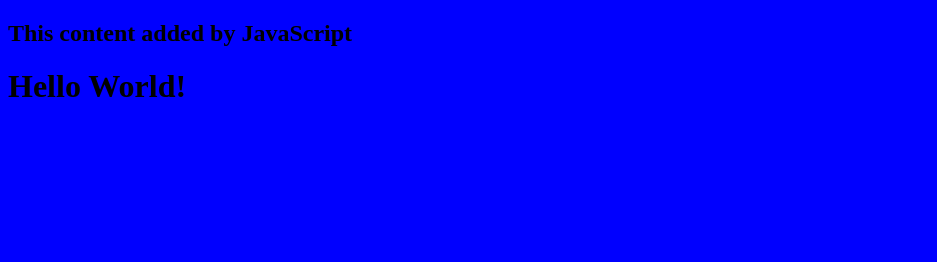
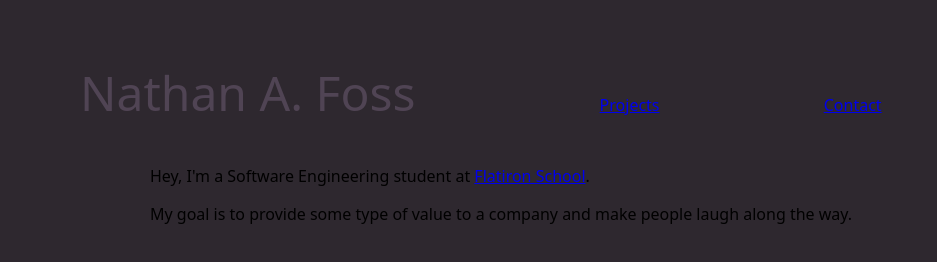
Before and after one commit to DosLlamas/my-personal-website, a plain HTML site: page index.html in a window 1280 px wide. Shown: the whole page, without its empty margins (0-937 px from the left). Drawn offline with Linux system fonts and the light colour scheme.

Commit message:
link my github page, contact and write aboutMe

```diff
--- a/index.html
+++ b/index.html
@@ -1,11 +1,30 @@
 <!DOCTYPE html>
 <html lang="en">
 <head>
-    <link rel="stylesheet" href="style.css" />
-    <title>My Personal Website</title>
+    <script src="script.js"></script>
+    <title>Nathan A. Foss</title>
 </head>
 <body>
-    <script src="script.js"></script>
-    <h1>Hello World!</h1>
+    <link rel="stylesheet" href="style.css" />
+    <div id="header">
+        <span id="name">Nathan A. Foss</span>
+            <ul id="mainpage">
+                <li>
+                    <A HREF = "https://github.com/DosLlamas/">Projects</A>
+                </li>
+                </li>
+                <li>
+                    <A HREF = "https://www.linkedin.com/in/nathan-foss-1651521bb/">Contact</A>
+                </li>
+            </ul>
+    </div>
+    <div id="aboutMe">
+        <p>
+            Hey, I'm a Software Engineering student at <a href="https://flatironschool.com/">Flatiron School</a>.
+        </p>
+        <p>
+            My goal is to provide some type of value to a company and make people laugh along the way.
+        </p>
+    </div>
 </body>
 </html>
--- a/script.js
+++ /dev/null
@@ -1,3 +0,0 @@
-const h2 = document.createElement("h2");
-h2.textContent = "This content added by JavaScript";
-document.querySelector("body").appendChild(h2);
--- a/style.css
+++ b/style.css
@@ -1,3 +1,28 @@
 body {
-    background: blue;
-  }
+    background-color: rgb(46, 40, 47);
+        margin: 0;
+        padding: 0;
+        font-family: 'Noto Sans', sans-serif;
+
+}
+#header {
+	margin-left:  80px;
+	margin-top:   60px;
+	margin-right: 80px;
+}
+#name {
+	font-size: 36pt;
+	color: #504454;
+	margin-right: 20px;
+}
+#mainpage, #mainpage li {
+	display: inline;
+	margin:  40px;
+	padding: 40px;
+}
+#aboutMe {
+    margin-top:   40px;
+	width: 800px;
+	margin-left:  150px;
+	margin-right: 80px;
+}
```
